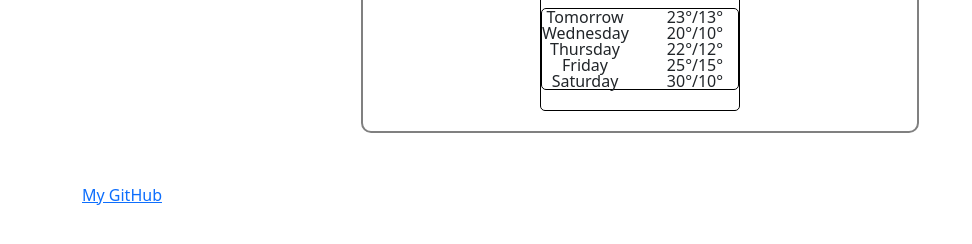
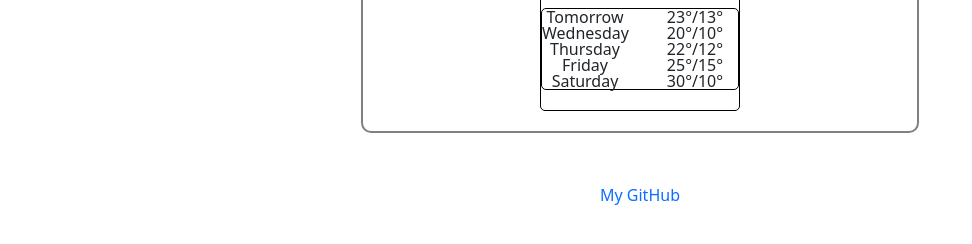
Before and after one commit to VickyPfaffi/first-project, a plain HTML site: page index.html in a window 1280 px wide. Shown: the part 442-686 px from the top of the page, without its empty margins (0-972 px from the left). Drawn offline with nearby package versions, Linux system fonts and the light colour scheme.

Commit message:
styled link to GitHub

```diff
--- a/src/styles.css
+++ b/src/styles.css
@@ -62,6 +62,17 @@ h4 {
   cursor: pointer;
 }
 
+.github {
+  display: block;
+  margin: 0 auto;
+  text-align: center;
+  text-decoration: none;
+}
+
+.github:hover {
+  text-decoration: underline;
+}
+
 #max-min-temp {
   position: relative;
   left: -49px;
```
